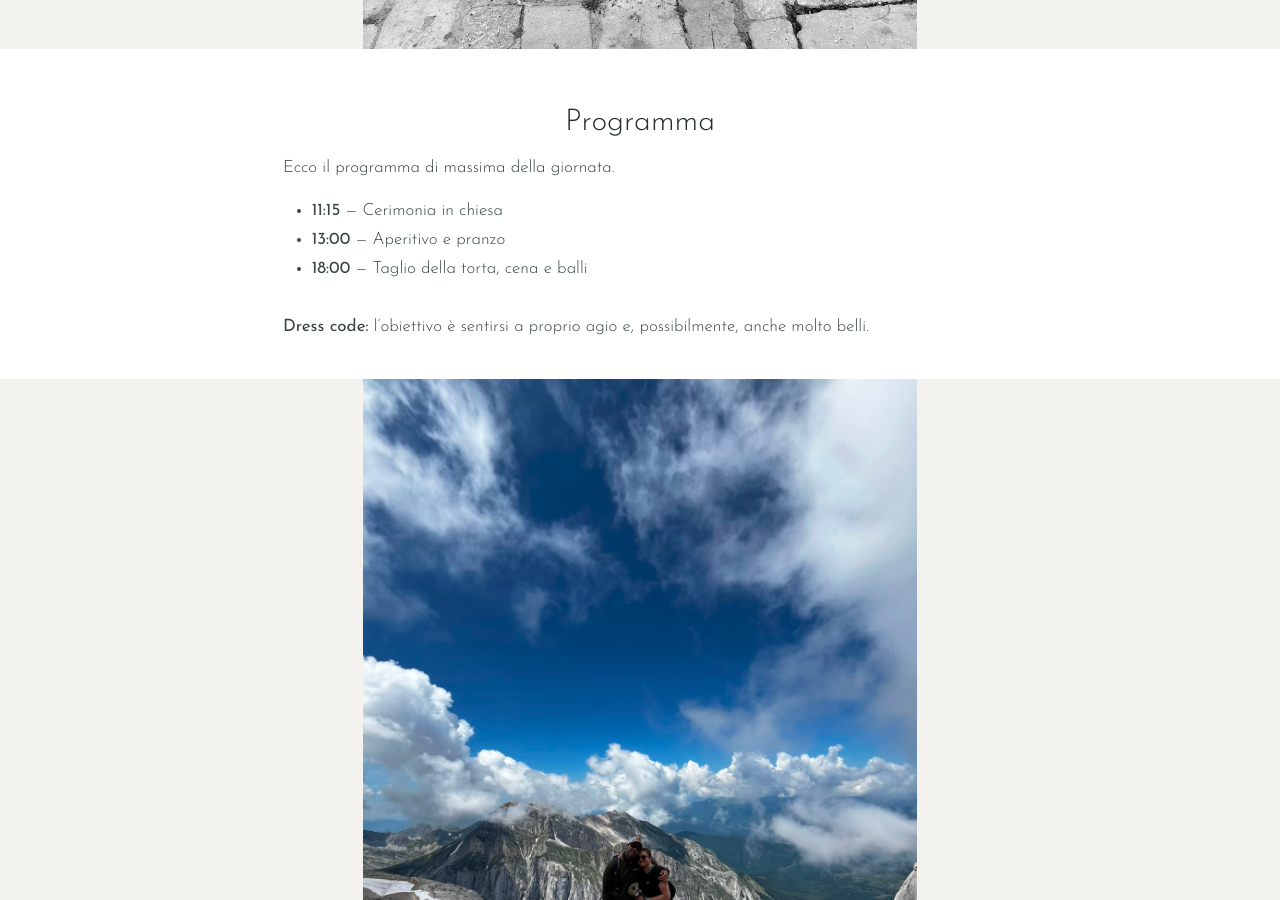
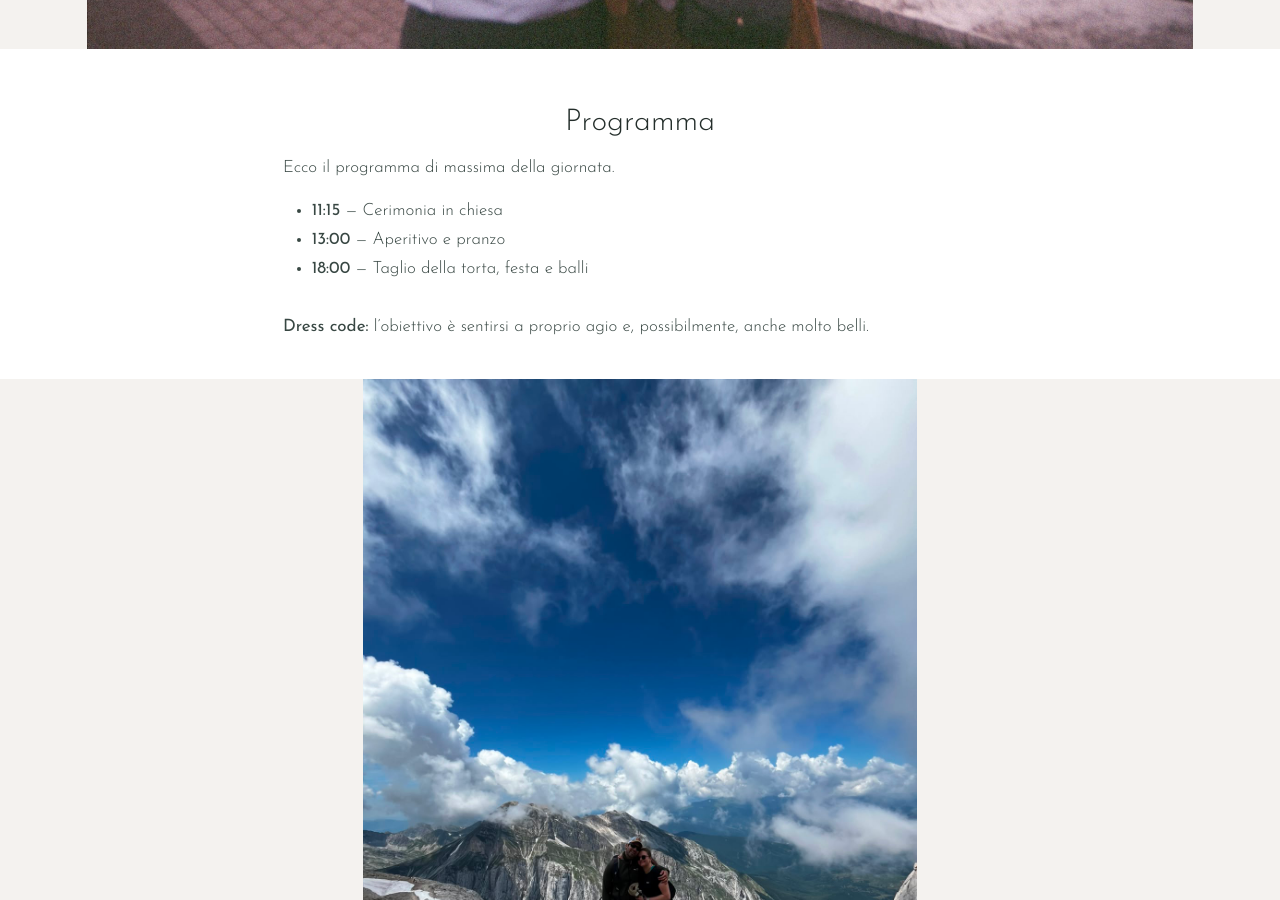
Before and after one commit to filippo-santoliquido/wedding, a Jekyll site: the page built from index.md, in a window 1280 px wide and 900 px high, scrolled down 3478 px. Built offline with Jekyll 4.4.1, drawn with Linux system fonts in a browser that asks for light colours.

Commit message:
better pictures

```diff
--- a/index.md
+++ b/index.md
@@ -2,8 +2,8 @@
 layout: page
 title: "Il matrimonio di Michela e Filippo"
 description: "Tutte le informazioni sul nostro matrimonio: location, programma, foto e RSVP."
-image: "/assets/images/crater-lake.jpg"
-feature_image: "/assets/images/crater-lake.jpg"
+image: "/assets/images/sweden-aperol.jpg"
+feature_image: "/assets/images/sweden-aperol.jpg"
 feature_text: |
   <h1 class="hero-title">Michela & Filippo</h1>
   <p class="hero-date">Lunedì 29 Marzo 2027</p>
@@ -59,7 +59,7 @@ Il matrimonio si svolge in due luoghi: la cerimonia in chiesa e, a seguire, il r
 
 <p style='text-align: center'><small>Dalla chiesa alla villa sono circa 25 km (mezz'ora di auto).</small></p>
 
-{% include band.html image="/assets/images/sweden-aperol.jpg" position="center 45%" %}
+{% include band.html image="/assets/images/crater-lake.jpg" position="center 45%" %}
 
 ## Programma {#programma}
 
@@ -67,7 +67,7 @@ Ecco il programma di massima della giornata.
 
 - **11:15** — Cerimonia in chiesa
 - **13:00** — Aperitivo e pranzo
-- **18:00** — Taglio della torta, cena e balli
+- **18:00** — Taglio della torta, festa e balli
 
 **Dress code:** l’obiettivo è sentirsi a proprio agio e, possibilmente, anche molto belli.
 
```
Also changed, not shown: 1 other file.
